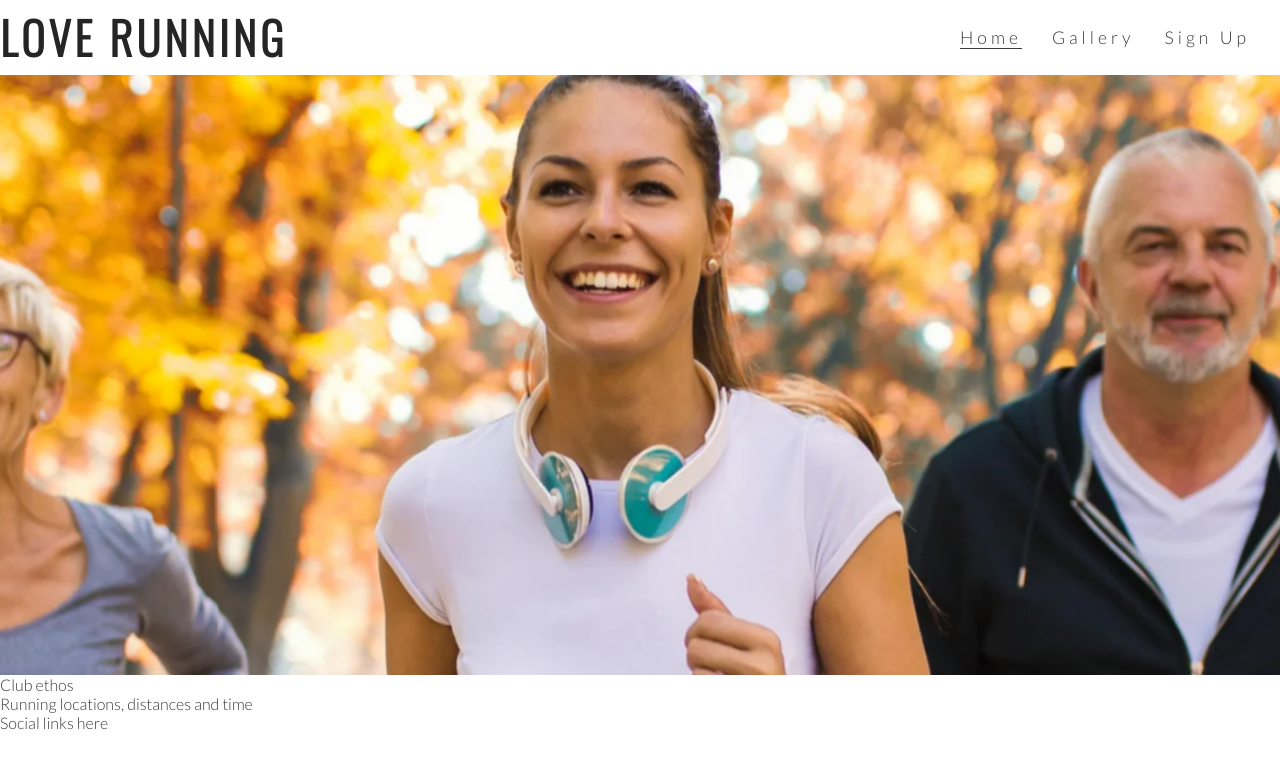
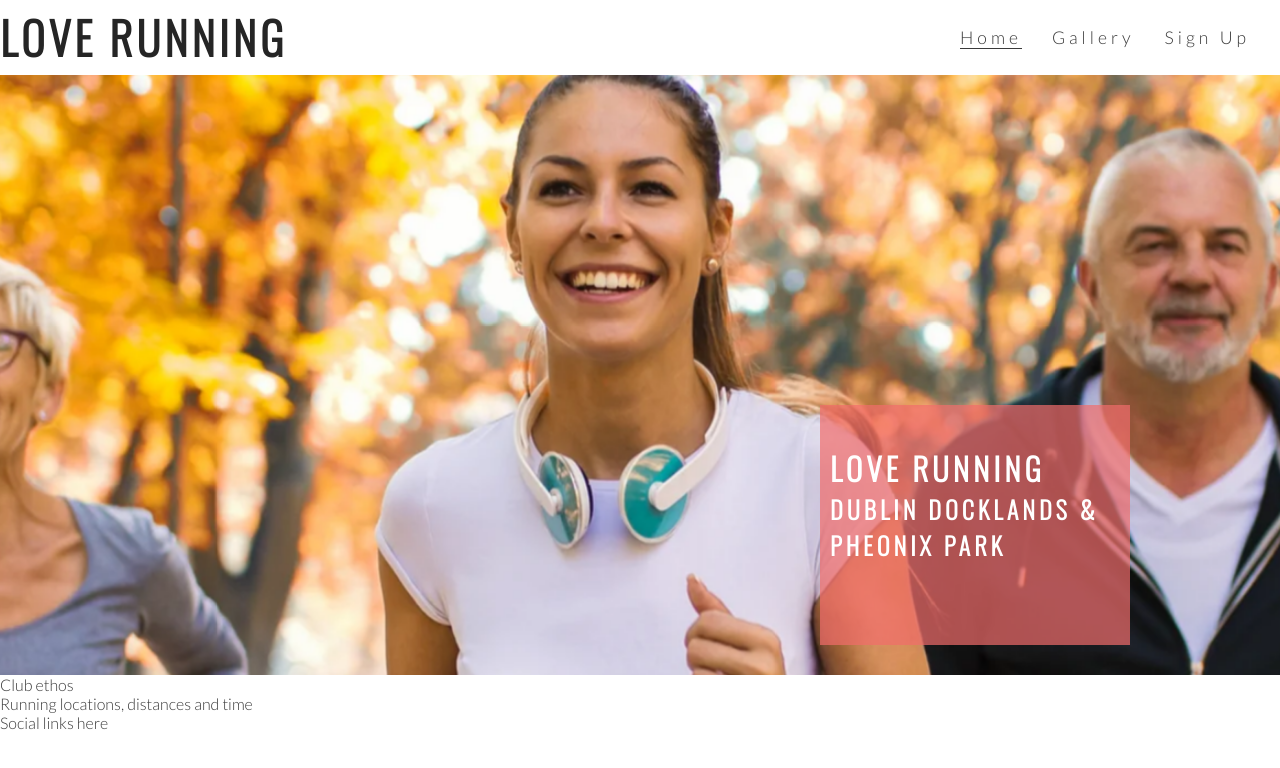
Before and after one commit to Krnsand/love-running, a plain HTML site: page index.html in a window 1280 px wide. Drawn offline with nearby package versions, Linux system fonts and the light colour scheme.

Commit message:
Add cover text and style

```diff
--- a/assets/css/style.css
+++ b/assets/css/style.css
@@ -67,6 +67,10 @@ h2 {
     position: relative;
 }
 
+#cover-text, #cover-text h2 {
+    color: #fff;
+}
+
 #hero-image {
     height: 600px;
     width: 100%;
@@ -87,3 +91,23 @@ h2 {
         transform: scale(1.1);
     }
 }
+
+#cover-text {
+    font-size: 130%;
+    font-family: Oswald, sans-serif;
+    text-transform: uppercase;
+    letter-spacing: 4px;
+
+    width: 300px;
+    height: 200px;
+
+    padding-top: 40px;
+    padding-left: 10px;
+
+    background-color: rgba(241, 109, 107, .7);
+
+    bottom: 30px;
+    right: 150px;
+
+    position: absolute;
+}
--- a/index.html
+++ b/index.html
@@ -27,6 +27,10 @@
     </header>
     <section id="hero-outer">
         <div id="hero-image"></div>
+        <div id="cover-text">
+            <h2>Love Running</h2>
+            <h3>Dublin Docklands & Pheonix Park</h3>
+        </div>
     </section>
     <section>
         Club ethos
```
